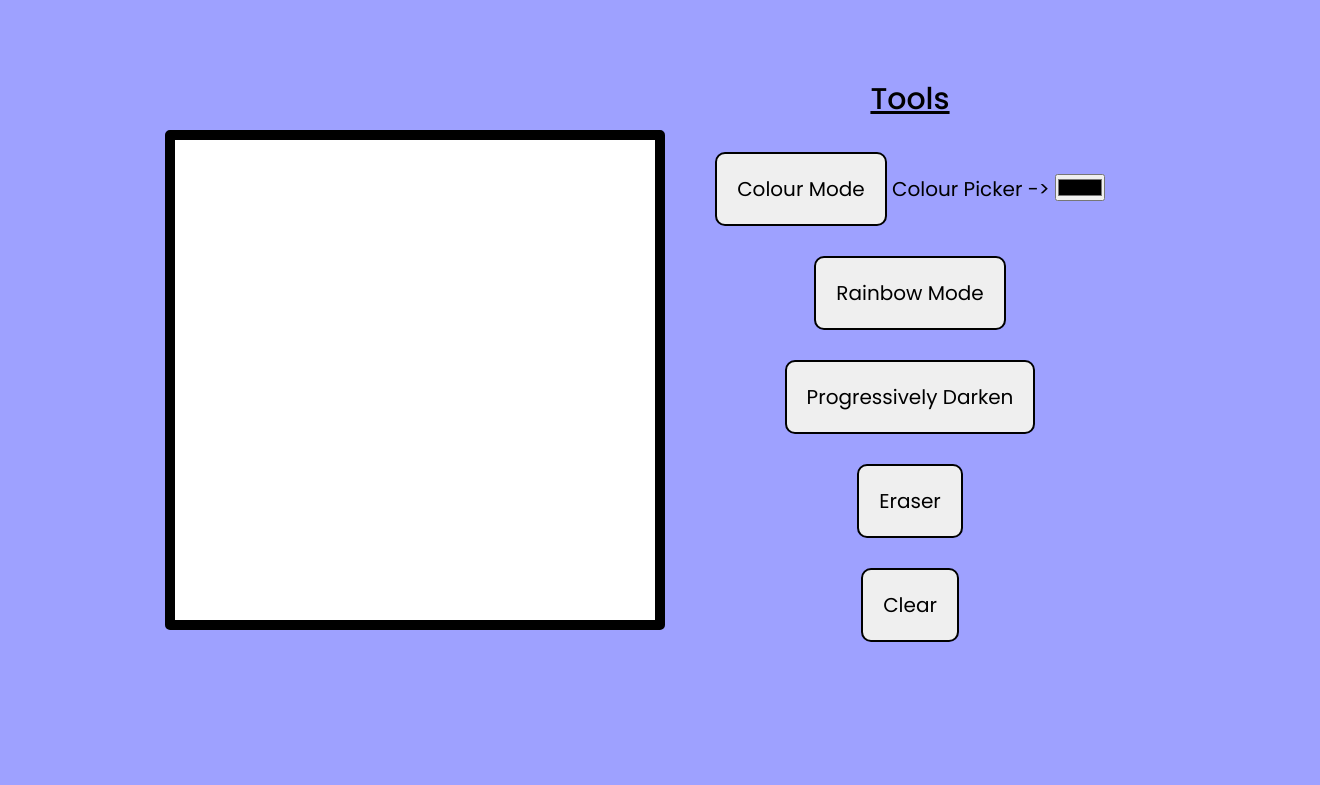
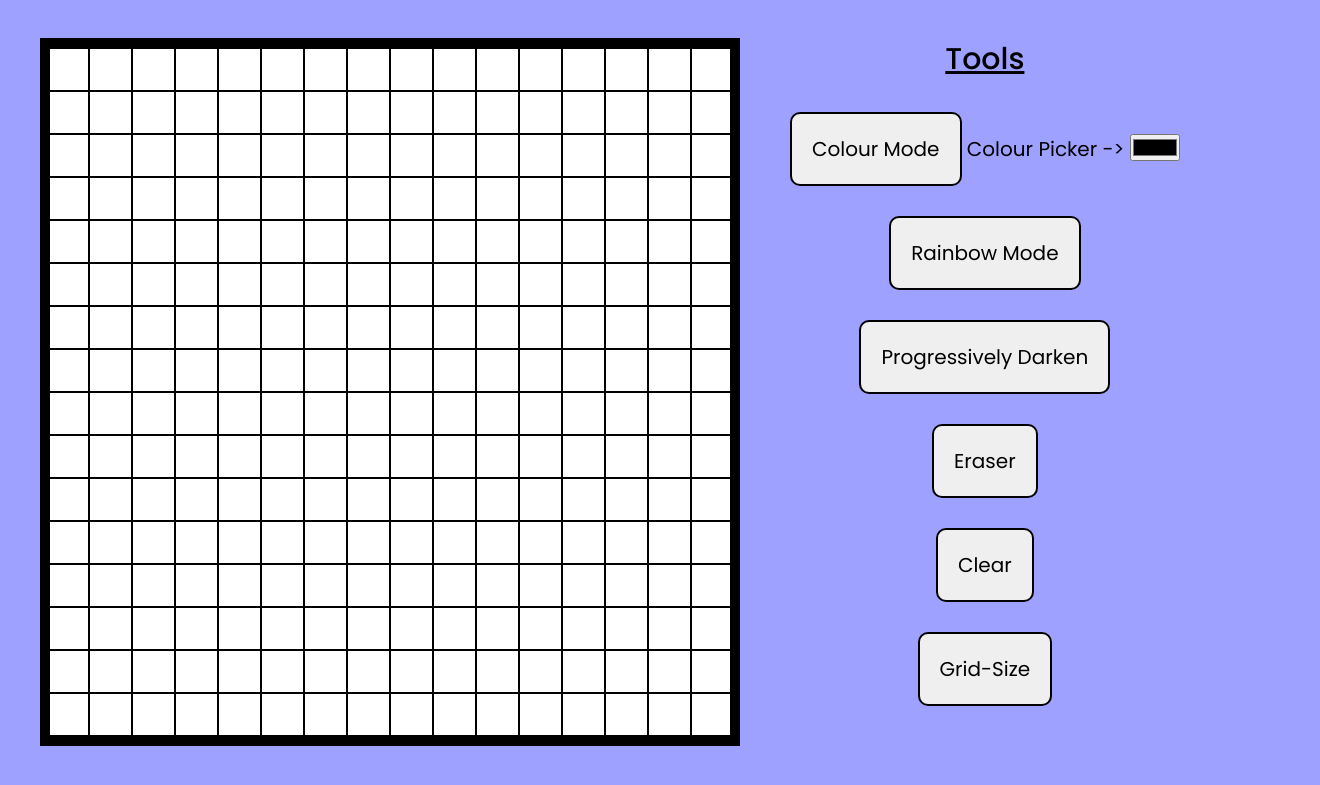
Before and after one commit to Joel-Sony/etch-a-Sketch, a plain HTML site: page index.html in a window 1280 px wide. Shown: the part 149-934 px from the top of the page, 1320 px wide, since content can reach past the window. Before the commit the page ends 871 px from the top, so only its background shows below. Drawn offline with Linux system fonts and the light colour scheme.

Commit message:
Added grid resize

```diff
--- a/index.html
+++ b/index.html
@@ -25,6 +25,7 @@
             <li><button id="darken">Progressively Darken</button></li>
             <li><button id="eraser">Eraser</button></li>
             <li><button id="clear">Clear</button></li>
+            <li><button id="grid">Grid-Size </button></li>
         </ul>
     </main>
 
--- a/script.js
+++ b/script.js
@@ -9,7 +9,8 @@ let selectedColor="#000000";
 let darkenOpacity=0.1;
 let darkenCount=0;
 let darkenModeFlag=0;
-
+let gridwidth=700;
+let width=Math.floor(gridwidth/gridsize);
 
 let eraser =document.querySelector("#eraser");
 eraser.addEventListener("click",()=>{
@@ -61,7 +62,20 @@ darken.addEventListener("click",()=>{
     darkenCount=0;
 })
 
-for(let j=1;j<=gridsize;j++){
+let gridButton = document.querySelector("#grid");
+gridButton.addEventListener("click",()=>{
+    gridsize = prompt("Enter new Gridsize: ");
+    while(gridsize>=100){
+        gridsize = prompt("Please enter a gridsize<100: ");
+    }
+    width=Math.floor(gridwidth/gridsize);
+    createGrid(gridsize);
+    count=1;
+})
+
+function createGrid(gridsize){
+    grid.innerHTML="";
+    for(let j=1;j<=gridsize;j++){
     let newRow = document.createElement("div");
     newRow.classList.add(`row_${j}`);
     newRow.style.cssText="display:flex;";
@@ -74,8 +88,9 @@ for(let j=1;j<=gridsize;j++){
         rowSelector.lastChild.id=`box_${count}`
         count++;
         rowSelector.lastChild.style.cssText = `
-        width: 30px;
-        height: 30px;
+        width: ${width}px;
+        height: ${width}px;
+        border:solid 1px black;
         `
         let random_color = colors[Math.floor(Math.random() * colors.length)];
         rowSelector.lastChild.addEventListener("mouseover",(e)=>{
@@ -102,6 +117,7 @@ for(let j=1;j<=gridsize;j++){
             }
         })
     }
+    }
 }
 
-grid.style.cssText = "width:auto; height: auto;";
+createGrid(gridsize);
--- a/styles.css
+++ b/styles.css
@@ -13,25 +13,26 @@ html, body {
 body {
     display: flex;
     flex-direction: column;
-    min-height: 100vh;
 }
 
 .paintBoxes{
     background-color: white;
     display:flex;
     flex-direction: column;
-    width:300px;
+    width:700px;
     justify-content: center;
     align-items: center;
-    border: solid 10px black;
-    border-radius: 5px;
+    border:solid 10px black;
+
 }
 
+
+
 .container{
-    margin-top:40px;
     display: flex;
-    justify-content: center;
+    width:100%;
     align-items: center;
+    margin-left:40px;
 
 }
 
```
